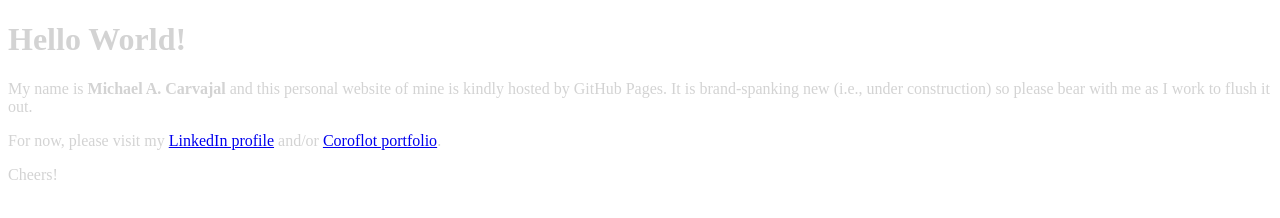
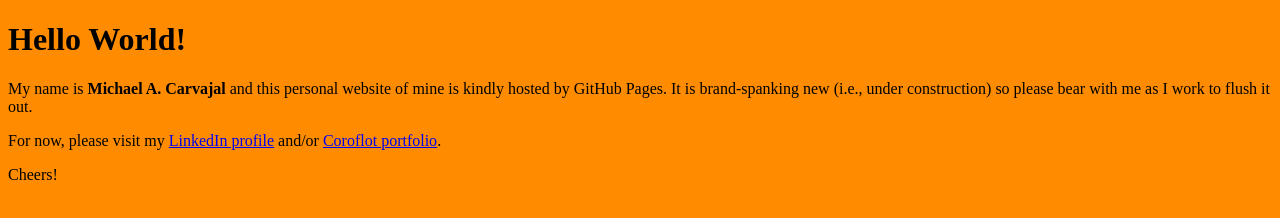
Before and after one commit to michaelcarvajal/michaelcarvajal.github.io, a plain HTML site: page index.html in a window 1280 px wide. Drawn offline with Linux system fonts and the light colour scheme.

Commit message:
Background color change.
Changed the background to a non-white color.

```diff
--- a/index.html
+++ b/index.html
@@ -10,7 +10,7 @@ Created on Friday, June 10th, 2022
     <head>
         <title>Michael A. Carvajal</title>
     </head>
-    <body style="color:lightgray;" style="background-color:black">
+    <body style="background-color:darkorange;">
         <h1>Hello World!</h1>
         <p>My name is <b>Michael A. Carvajal</b> and this personal website of mine is kindly hosted by GitHub Pages. It is brand-spanking new (i.e., under construction) so please bear with me as I work to flush it out.</p>
         <p>For now, please visit my <a href="https://www.linkedin.com/in/michaelcarvajal/">LinkedIn profile</a> and/or  <a href="https://www.coroflot.com/michaelcarvajal">Coroflot portfolio</a>.</p>
```
